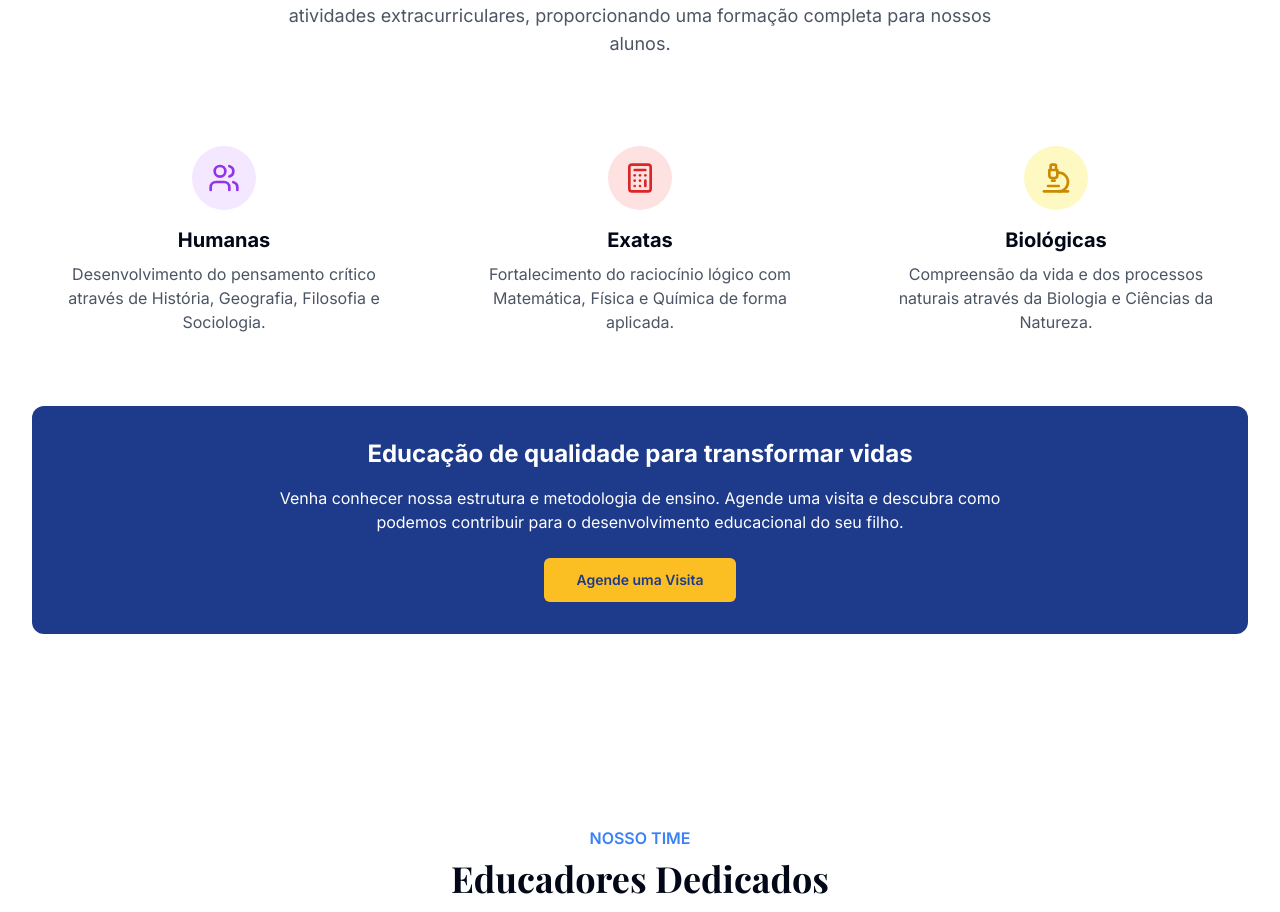
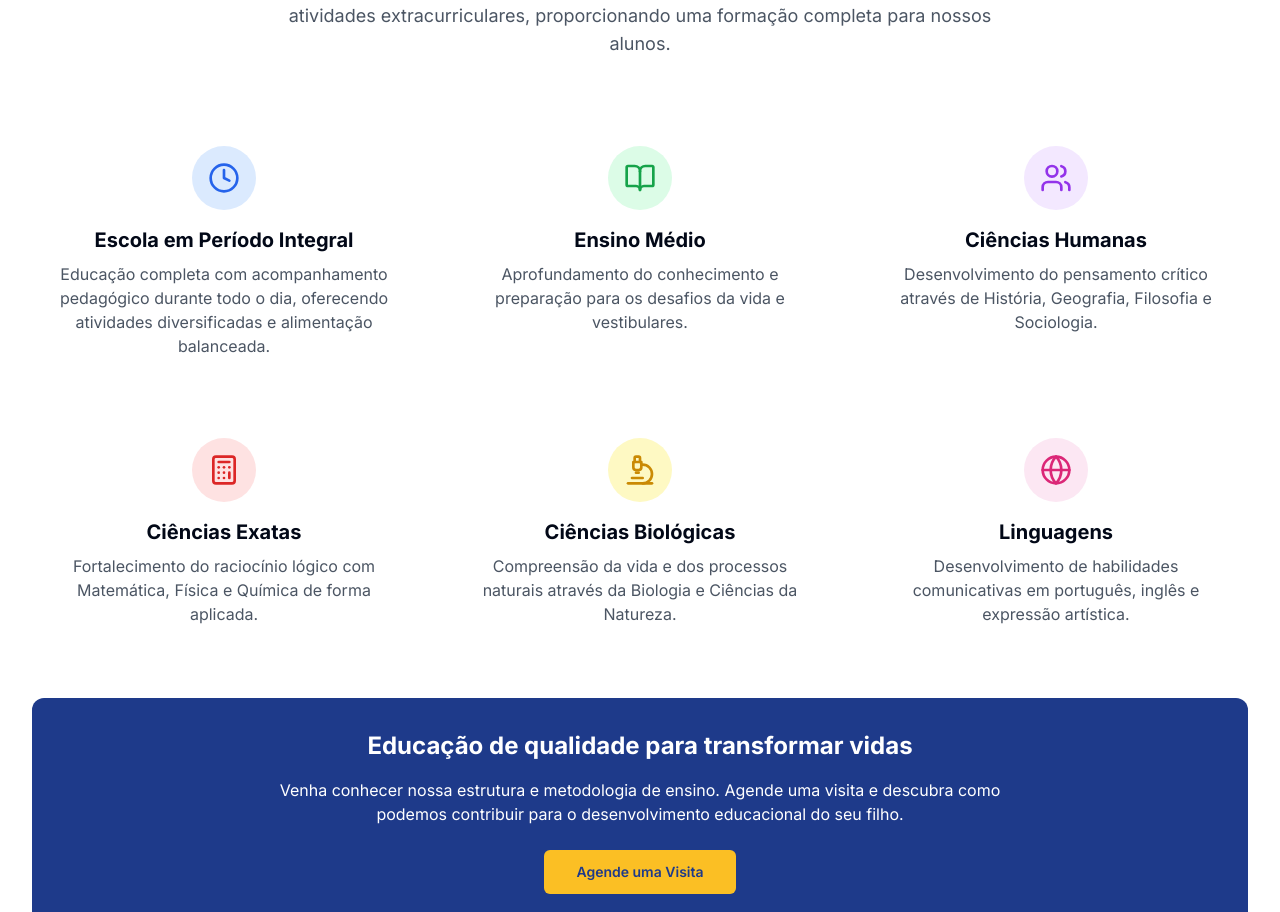
Before and after one commit to MiguelLakefer/cotia-vms-apresenta, a React (Vite) app: page / in a window 1280 px wide. Shown: the part 2706-3618 px from the top of the page. Built offline with nearby package versions, Linux system fonts and the light colour scheme.

Commit message:
Reverted to commit a8cdc35769a5a6e4132b420af0fa1443c6e32425

```diff
--- a/src/components/CurriculumSection.tsx
+++ b/src/components/CurriculumSection.tsx
@@ -44,22 +44,40 @@ const CurriculumSection = () => {
 
         <div className="grid grid-cols-1 md:grid-cols-2 lg:grid-cols-3 gap-8 mb-12">
           <ProgramCard
+            icon={Clock}
+            title="Escola em Período Integral"
+            description="Educação completa com acompanhamento pedagógico durante todo o dia, oferecendo atividades diversificadas e alimentação balanceada."
+            iconClassName="bg-blue-100 text-blue-600"
+          />
+          <ProgramCard
+            icon={BookOpen}
+            title="Ensino Médio"
+            description="Aprofundamento do conhecimento e preparação para os desafios da vida e vestibulares."
+            iconClassName="bg-green-100 text-green-600"
+          />
+          <ProgramCard
             icon={Users}
-            title="Humanas"
+            title="Ciências Humanas"
             description="Desenvolvimento do pensamento crítico através de História, Geografia, Filosofia e Sociologia."
             iconClassName="bg-purple-100 text-purple-600"
           />
           <ProgramCard
             icon={Calculator}
-            title="Exatas"
+            title="Ciências Exatas"
             description="Fortalecimento do raciocínio lógico com Matemática, Física e Química de forma aplicada."
             iconClassName="bg-red-100 text-red-600"
           />
           <ProgramCard
             icon={Microscope}
-            title="Biológicas"
+            title="Ciências Biológicas"
             description="Compreensão da vida e dos processos naturais através da Biologia e Ciências da Natureza."
             iconClassName="bg-yellow-100 text-yellow-600"
+          />
+          <ProgramCard
+            icon={Globe}
+            title="Linguagens"
+            description="Desenvolvimento de habilidades comunicativas em português, inglês e expressão artística."
+            iconClassName="bg-pink-100 text-pink-600"
           />
         </div>
 
```
